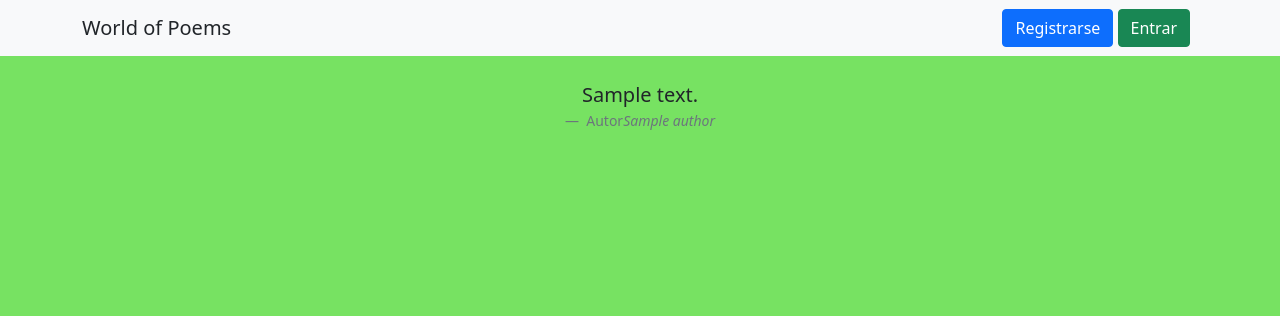
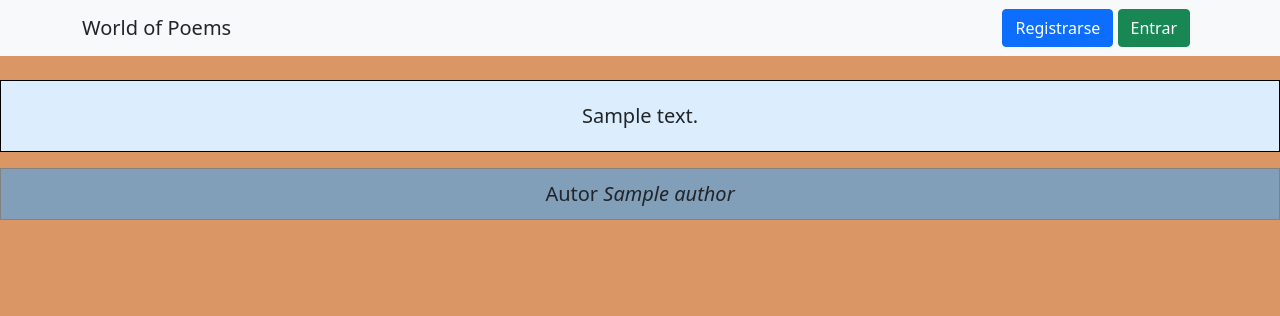
Before and after one commit to Lucas16AR/World_Poems, a Python web app: template frontend/main/templates/poem_view.html in a window 1280 px wide. Shown: the top 316 px of the page. Run offline with Jinja, Linux system fonts and the light colour scheme; the template is opened without the code that fills it: most values are stand-ins (such as "Sample title", 1, 10 or a date in 2020).

Commit message:
terminado y aprobado

```diff
--- a/frontend/main/static/styles.css
+++ b/frontend/main/static/styles.css
@@ -1,5 +1,5 @@
 body {
-    background-color: rgb(119, 226, 98);
+    background-color: rgb(218, 150, 101);
 }
 
 title {
@@ -21,3 +21,20 @@ header {
     float: center;
     clear: both;
 }
+.cardbloq1 {
+    border: 1px solid black!important;
+    background-color: rgb(220, 238, 254);
+    padding: 20px;
+}
+
+.cardbloq2 {
+    border: 1px solid rgb(130, 130, 130)!important;
+    background-color: rgb(129, 159, 185);
+    padding: 10px;
+}
+
+.cardbloq3 {
+    border: 1px solid rgb(130, 130, 130)!important;
+    background-color: rgb(129, 159, 185);
+    padding: 10px;
+}
--- a/frontend/main/templates/main.html
+++ b/frontend/main/templates/main.html
@@ -3,6 +3,7 @@
 {% block content %}
 
         <div class="container">
+			<blockquote class="blockquote cardbloq3">
 			<div class="row align-items-end">
 				<div class="col">
 					<table class="table table-hover text-dark">
--- a/frontend/main/templates/poem_view.html
+++ b/frontend/main/templates/poem_view.html
@@ -3,11 +3,11 @@
 {% block content %}
 
 <figure class="text-center">
-    <blockquote class="blockquote">
+    <blockquote class="blockquote cardbloq1">
       <p>{{poem.body}}</p>
     </blockquote>
-    <figcaption class="blockquote-footer">
-      Autor<cite title="Poema de Autor">{{poem.author.name}}</cite>
+    <figcaption class="blockquote cardbloq2">
+      Autor <cite title="Poema de Autor">{{poem.author.name}}</cite>
     </figcaption>
   </figure>
   {% if request.cookies.get('access_token') %}
```
Also changed, not shown: backend/database.db, backend/main/resources/user.py (line endings or trailing spaces).
